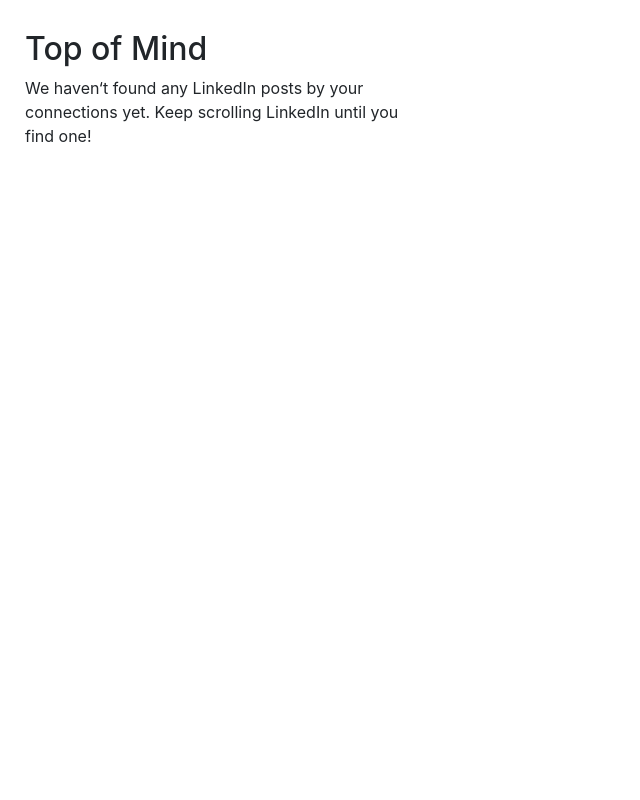
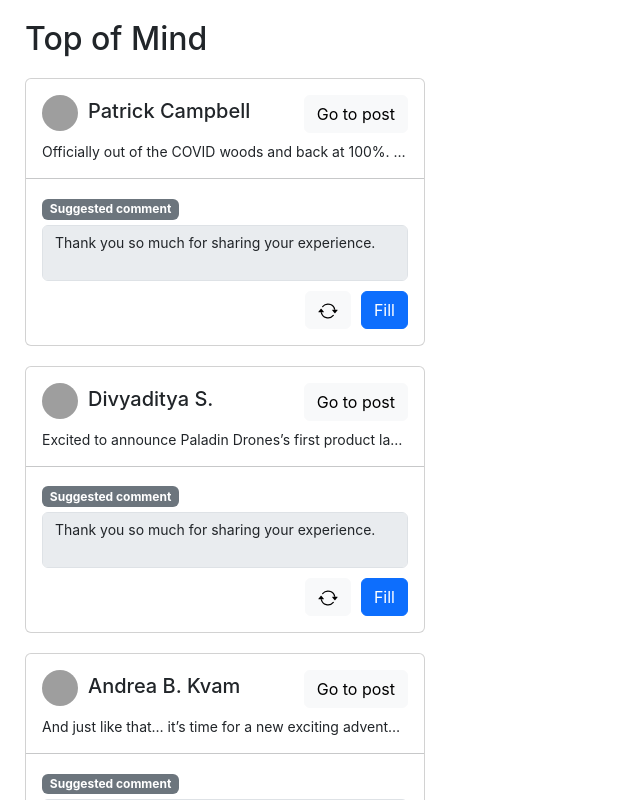
Before and after one commit to gracew/top-of-mind, a Next.js app: page / in a window 1280 px wide. Shown: the top 800 px of the page, without its empty margins (0-640 px from the left). Built offline with nearby package versions, Linux system fonts and the light colour scheme; grey boxes are pictures that could not be loaded.

Commit message:
CSS woes

```diff
--- a/pages/index.tsx
+++ b/pages/index.tsx
@@ -32,7 +32,7 @@
 
   useEffect(() => {
     if (process.env.NODE_ENV === "development") {
-      setData([]);
+      setData(sampleData);
     } else {
       chrome.runtime.onMessage.addListener((msg) => setData(msg));
     }
--- a/styles/Home.module.css
+++ b/styles/Home.module.css
@@ -1,13 +1,14 @@
 .container {
   height: 100vh;
   min-height: 100vh;
-  display: flex;
-  justify-content: center;
+  flex: 1;
 }
 
 .main {
   width: 400px;
-  padding: 30px 0;
+  padding: 20px 0;
+  flex: 1;
+  margin: 0 auto;
 }
 
 .footer {
--- a/styles/globals.css
+++ b/styles/globals.css
@@ -4,6 +4,9 @@
   margin: 0;
   font-family: -apple-system, BlinkMacSystemFont, Segoe UI, Roboto, Oxygen,
     Ubuntu, Cantarell, Fira Sans, Droid Sans, Helvetica Neue, sans-serif;
+  height: 100%;
+  display: flex;
+  flex-direction: column;
   width: 450px;
 }
 
```
Also changed, not shown: 1 other file (tests, documents, lock files or other folders).
